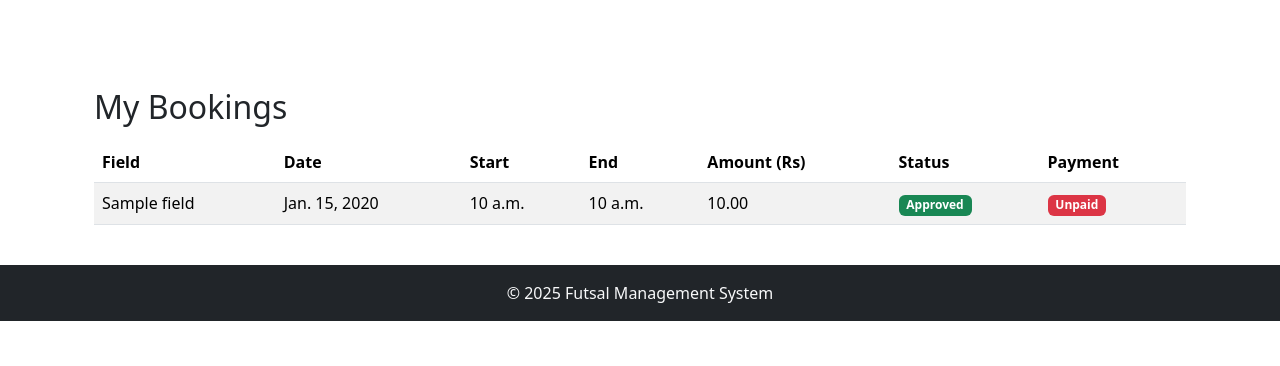
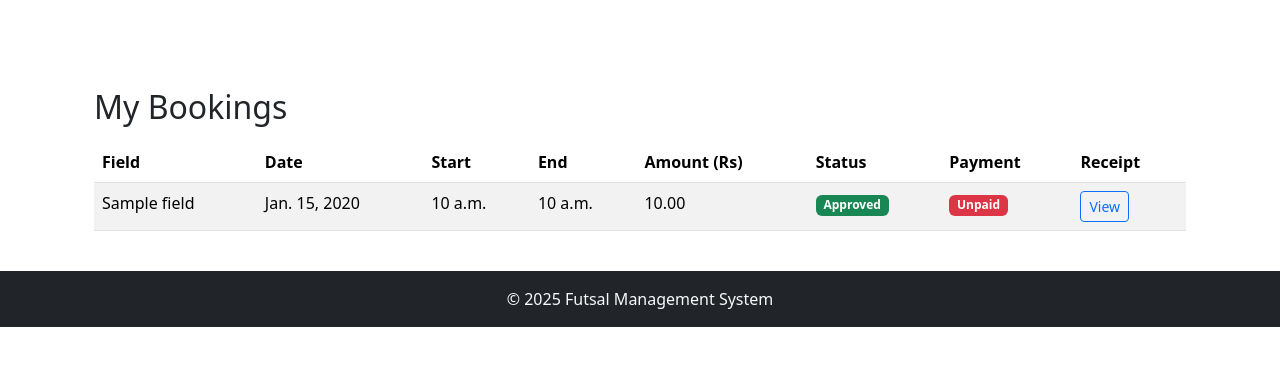
Before and after one commit to crestadev/futsal_management_system, a Django app: page /my-bookings/ in a window 1280 px wide. Shown: the part 56-422 px from the top of the page. Run offline with Django 5.2, Linux system fonts and the light colour scheme; a user stored in the database is signed in; tables that the repository leaves empty hold one stand-in row (values such as "Sample post"); some libraries are stand-ins or nearby versions.

Commit message:
Added template of view receipt

```diff
--- a/templates/my_bookings.html
+++ b/templates/my_bookings.html
@@ -14,6 +14,8 @@
                 <th>Amount (Rs)</th>
                 <th>Status</th>
                 <th>Payment</th>
+                <th>Receipt</th>
+
             </tr>
         </thead>
         <tbody>
@@ -42,6 +44,15 @@
                         <span class="badge bg-danger">Unpaid</span>
                     {% endif %}
                 </td>
+                <td>
+                    {% if booking.status == 'approved' %}
+                      <a href="{% url 'booking_receipt' booking.id %}" class="btn btn-sm btn-outline-primary">View</a>
+                    {% else %}
+                      <em>-</em>
+                    {% endif %}
+                  </td>
+
+
             </tr>
             {% empty %}
             <tr>
```
